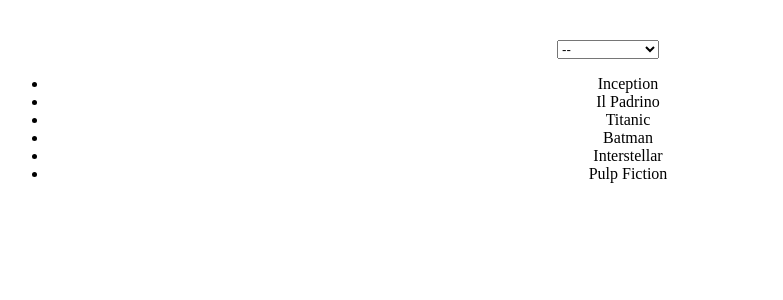
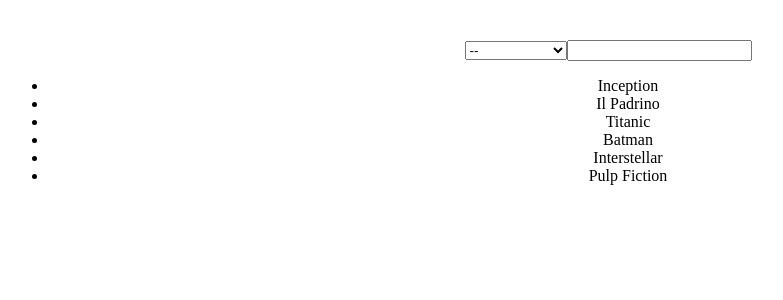
Before and after one commit to AndreaCatapano/react-movie-filter, a React (Vite) app: page / in a window 1280 px wide. Shown: the top 300 px of the page, without its empty margins (32-815 px from the left). Built offline with nearby package versions, Linux system fonts and the light colour scheme.

Commit message:
feat: created seatchtitle

```diff
--- a/src/App.jsx
+++ b/src/App.jsx
@@ -10,21 +10,23 @@
 
   const [movies, setMovies] = useState(moviesData);
   const [searchedGenre, setSearchedGenre] = useState('');
+  const [searchTitle, setSearchTitle] = useState('')
 
 
 
   useEffect(() => {
+    console.log(searchTitle)
     let result = moviesData;
     if (searchedGenre !== '') {
-      console.log(searchedGenre)
       result = moviesData.filter(movie => movie.genre === searchedGenre);
     }
 
     setMovies(result);
-  }, [searchedGenre])
+  }, [searchedGenre, searchTitle])
 
   return (
     <>
+      <div>
         <select value={searchedGenre} onChange={e => setSearchedGenre(e.target.value)}>
           <option value="">--</option>
           <option value="Fantascienza">Fantascienza</option>
@@ -33,6 +35,8 @@
           <option value="Azione">Azione</option>
         </select>
 
+        <input type="text" value={searchTitle} onChange={e => setSearchTitle(e.target.value)} />
+      </div>
       <ul>
         {movies.map((movie, index) => (
           <li key={index}>{movie.title}</li>
```
Lines whose indentation alone changed are shown as unchanged.
